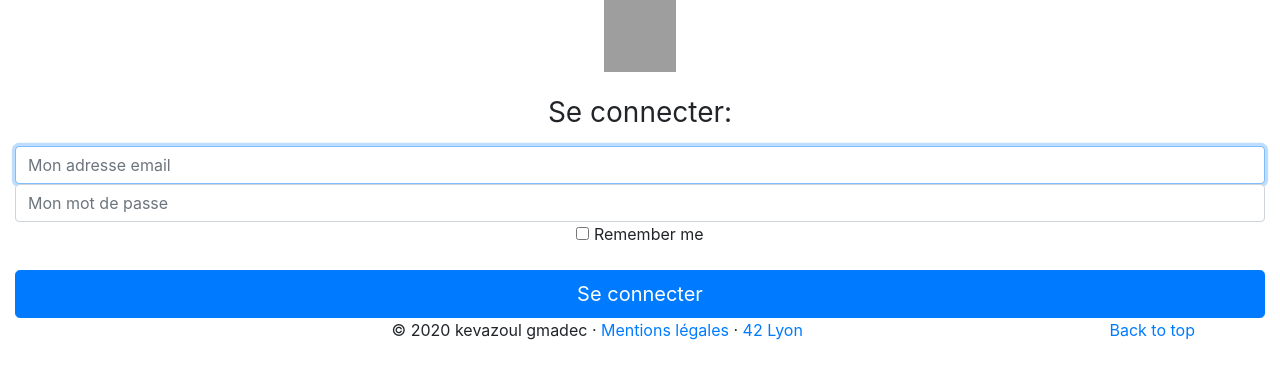
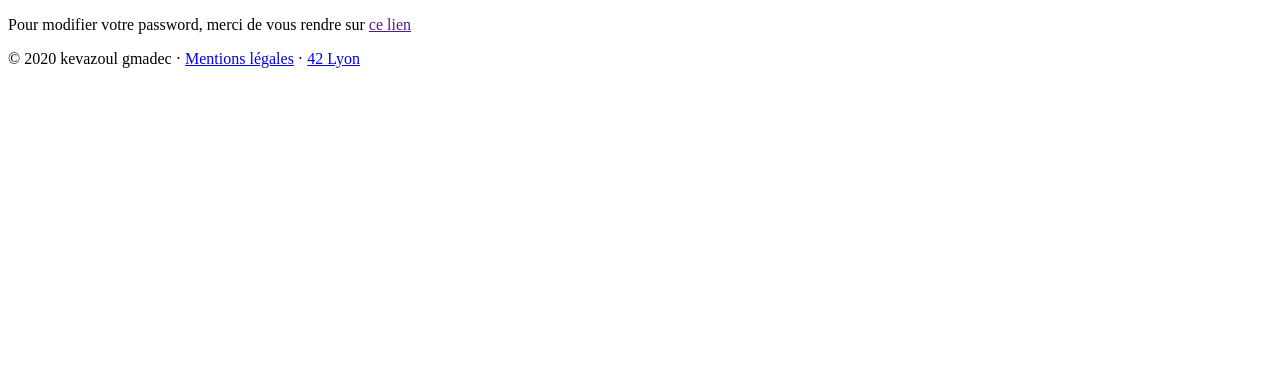
Before and after one commit to mhmestb2018/Dating-web-app, a Flask app: template back/templates/reset_password_email.html in a window 1280 px wide. Shown: the top 379 px of the page. Run offline with Flask 2, Linux system fonts and the light colour scheme; the template is opened without the code that fills it, so the values that code supplies are empty; parts of the project's set-up code (start-up, migrations or seed data) failed here and were passed over; some libraries are stand-ins or nearby versions; grey boxes are pictures that could not be loaded.

Commit message:
mail edit

```diff
--- a/back/templates/base_mail.html
+++ b/back/templates/base_mail.html
@@ -1,23 +1,10 @@
 <!doctype html>
-<html>
-    <head>
-        <link rel="stylesheet" href="https://stackpath.bootstrapcdn.com/bootstrap/4.5.0/css/bootstrap.min.css" integrity="sha384-9aIt2nRpC12Uk9gS9baDl411NQApFmC26EwAOH8WgZl5MYYxFfc+NcPb1dKGj7Sk" crossorigin="anonymous">
-        <link rel="stylesheet" href="{{ url_for('static', filename='css/login.css') }}">
-
-        <title>{% block title %}{% endblock %}</title>
-    </head>
     <body class="text-center">
         <div class="container-fluid">
             {% block body %}{% endblock %}
         </div>
-        <!-- JS, Popper.js, and jQuery -->
-        <script src="https://code.jquery.com/jquery-3.5.1.slim.min.js" integrity="sha384-DfXdz2htPH0lsSSs5nCTpuj/zy4C+OGpamoFVy38MVBnE+IbbVYUew+OrCXaRkfj" crossorigin="anonymous"></script>
-        <script src="https://cdn.jsdelivr.net/npm/popper.js@1.16.0/dist/umd/popper.min.js" integrity="sha384-Q6E9RHvbIyZFJoft+2mJbHaEWldlvI9IOYy5n3zV9zzTtmI3UksdQRVvoxMfooAo" crossorigin="anonymous"></script>
-        <script src="https://stackpath.bootstrapcdn.com/bootstrap/4.5.0/js/bootstrap.min.js" integrity="sha384-OgVRvuATP1z7JjHLkuOU7Xw704+h835Lr+6QL9UvYjZE3Ipu6Tp75j7Bh/kR0JKI" crossorigin="anonymous"></script>
     </body>
-    <!-- FOOTER -->
     <footer class="container">
-      <p class="float-right"><a href="#">Back to top</a></p>
-      <p>&copy; 2020 kevazoul gmadec &middot; <a href="#">Mentions légales</a> &middot; <a href="https://www.42lyon.fr/">42 Lyon</a></p>
+        <p>&copy; 2020 kevazoul gmadec &middot; <a href="#">Mentions légales</a> &middot; <a href="https://www.42lyon.fr/">42 Lyon</a></p>
     </footer>
 </html>
--- a/back/templates/reset_password_email.html
+++ b/back/templates/reset_password_email.html
@@ -1,18 +1,4 @@
 {% extends "base_mail.html" %}
-{% block title %}Login{% endblock %}
 {% block body %}
-<form class="form-signin" action="#" method="post">
-    <img class="mb-4" src="https://image.flaticon.com/icons/svg/3237/3237429.svg" alt="" width="72" height="72">
-    <h1 class="h3 mb-3 font-weight-normal">Se connecter:</h1>
-    <label for="inputEmail" class="sr-only">Email</label>
-    <input type="email" name="email" id="inputEmail" class="form-control" placeholder="Mon adresse email" required autofocus>
-    <label for="inputPassword" class="sr-only">Password</label>
-    <input type="password" name="password" id="inputPassword" class="form-control" placeholder="Mon mot de passe" required>
-    <div class="checkbox mb-3">
-      <label>
-        <input name="permanent" type="checkbox" value="remember-me"> Remember me
-      </label>
-    </div>
-    <button class="btn btn-lg btn-primary btn-block" type="submit">Se connecter</button>
-</form>
+<p>Pour modifier votre password, merci de vous rendre sur <a href="{{ link }}">ce lien</a></p>
 {% endblock %}
```
